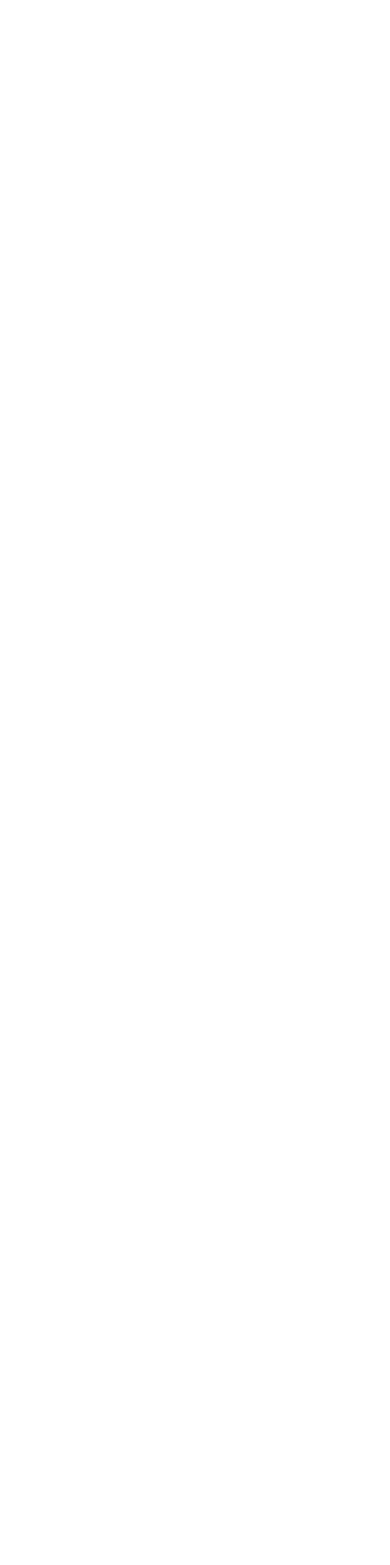
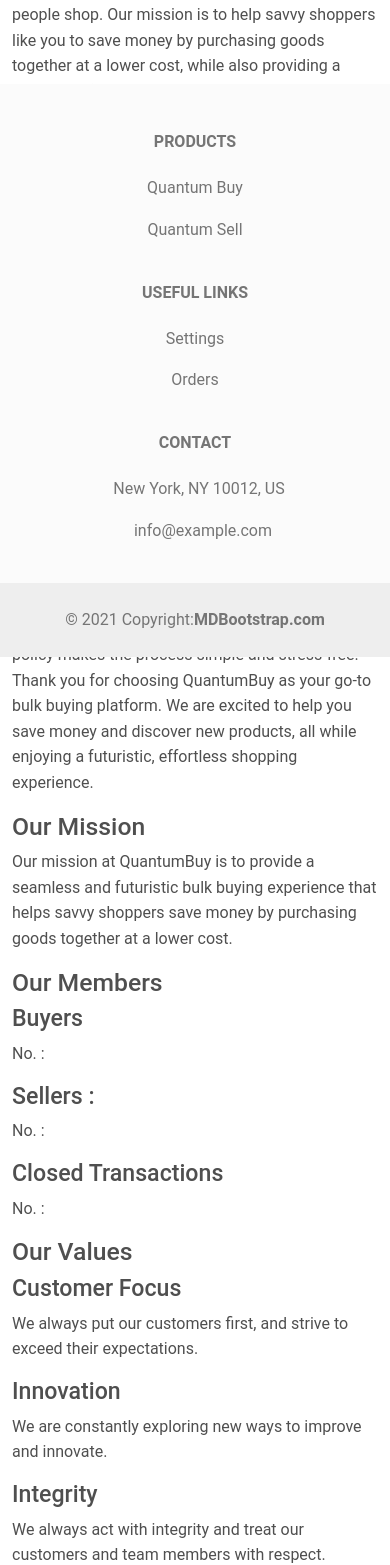
Before and after one commit to ROSUNICOLAE/QuantumBuy, a React (Create React App) app in the folder qb-frontend/: page /AboutUs in a window 390 px wide. Before the commit this address had no page. Shown: the part 187-1752 px from the top of the page. Before the commit the page ends 844 px from the top, so only its background shows below. Built offline with nearby package versions, Linux system fonts and the light colour scheme.

Commit message:
About US page addEd

```diff
--- a/package.json
+++ b/package.json
@@ -1,5 +1,6 @@
 {
   "dependencies": {
+    "react-icons": "^4.8.0",
     "react-router-dom": "^6.11.1"
   }
 }
--- a/qb-frontend/src/App.js
+++ b/qb-frontend/src/App.js
@@ -5,6 +5,7 @@ import 'mdb-react-ui-kit/dist/css/mdb.min.css';
 import HomePage from "./components/HomePage";
 import {BrowserRouter, Route, Routes} from "react-router-dom";
 import GoQuantum from "./components/GoQuantum";
+import AboutUs from "./components/AboutUs";
 
 
 function App() {
@@ -13,6 +14,7 @@ function App() {
             <Routes>
                 <Route exact path="/" element={<HomePage />} />
                 <Route path="/GoQuantum" element={<GoQuantum />} />
+                <Route path="/AboutUs" element={<AboutUs />} />
             </Routes>
         </BrowserRouter>
     );
--- /dev/null
+++ b/qb-frontend/src/components/AboutUs.css
@@ -0,0 +1,101 @@
+.about-us-page {
+  background-color: #0b0c10;
+  color: #fff;
+  padding: 100px 0;
+}
+
+.about-us-page h1 {
+  font-size: 4rem;
+  font-weight: 700;
+  margin-bottom: 40px;
+  text-align: center;
+}
+
+.about-us-page h2 {
+  font-size: 2.5rem;
+  font-weight: 500;
+  margin-top: 80px;
+}
+
+.about-us-page p {
+  font-size: 1.5rem;
+  font-weight: 400;
+  line-height: 2;
+  margin-top: 40px;
+}
+
+.about-us-page ul.team-members {
+  display: flex;
+  flex-wrap: wrap;
+  justify-content: center;
+  list-style: none;
+  margin-top: 80px;
+}
+
+.about-us-page ul.team-members li {
+  background-color: #1f2833;
+  border-radius: 10px;
+  box-shadow: 0 10px 20px rgba(0, 0, 0, 0.2);
+  margin: 20px;
+  padding: 20px;
+  text-align: center;
+  width: 300px;
+}
+
+.about-us-page ul.team-members li img {
+  border-radius: 50%;
+  height: 150px;
+  margin-bottom: 20px;
+  width: 150px;
+}
+
+.about-us-page ul.team-members li h3.name {
+  font-size: 2rem;
+  font-weight: 700;
+  margin-bottom: 10px;
+}
+
+.about-us-page ul.team-members li p.position {
+  font-size: 1.5rem;
+  font-weight: 500;
+  margin-bottom: 20px;
+}
+
+@media (max-width: 768px) {
+  .about-us-page h1 {
+    font-size: 3rem;
+    margin-bottom: 20px;
+  }
+
+  .about-us-page h2 {
+    font-size: 2rem;
+    margin-top: 60px;
+  }
+
+  .about-us-page p {
+    font-size: 1.2rem;
+    margin-top: 20px;
+  }
+
+  .about-us-page ul.team-members li {
+    margin: 10px;
+    padding: 10px;
+    width: 200px;
+  }
+
+  .about-us-page ul.team-members li img {
+    height: 100px;
+    margin-bottom: 10px;
+    width: 100px;
+  }
+
+  .about-us-page ul.team-members li h3.name {
+    font-size: 1.5rem;
+    margin-bottom: 5px;
+  }
+
+  .about-us-page ul.team-members li p.position {
+    font-size: 1.2rem;
+    margin-bottom: 10px;
+  }
+}
--- a/qb-frontend/src/components/AboutUs.js
+++ b/qb-frontend/src/components/AboutUs.js
@@ -1,35 +1,93 @@
-import React from 'react';import './App.css';
+import React from 'react';
+import { MDBContainer, MDBRow, MDBCol, MDBIcon } from 'mdb-react-ui-kit';
+import './AboutUs.css';
+import Navbar from "./Navbar";
+import Footer from "./Footer";
 
-function AboutUs(){
+function AboutUs() {
     return (
-        <div className="about-us-page">
-            <h1>About Us</h1>
-            <div className="message-container">
-                {/* Your previous message here */}
-            </div>
-            <h2>Our Mission</h2>
-            <p>Lorem ipsum dolor sit amet, consectetur adipiscing elit. Fusce auctor tortor at est porta, nec feugiat sapien bibendum. Duis id lacus ac sem viverra feugiat eu eget mi. Integer feugiat sem sed odio blandit, vel lacinia nunc gravida. Nullam vel purus et turpis elementum pharetra. </p>
-            <h2>Our Team</h2>
-            <p>Meet our team of experts who are dedicated to providing you with the best possible service.</p>
-            <ul className="team-members">
-                <li>
-                    <img src="https://via.placeholder.com/150" alt="John Doe" />
-                    <h3 className="name">John Doe</h3>
-                    <p className="position">CEO</p>
-                </li>
-                <li>
-                    <img src="https://via.placeholder.com/150" alt="Jane Smith" />
-                    <h3 className="name">Jane Smith</h3>
-                    <p className="position">COO</p>
-                </li>
-                <li>
-                    <img src="https://via.placeholder.com/150" alt="Bob Johnson" />
-                    <h3 className="name">Bob Johnson</h3>
-                    <p className="position">CTO</p>
-                </li>
-            </ul>
+        <div>
+            <Navbar />
+        <MDBContainer className='about-us-container'>
+            <MDBRow>
+                <MDBCol>
+                    <h1>About Us</h1>
+                    <p className='sub-header'>Welcome to QuantumBuy, the next-generation bulk buying platform that is revolutionizing the way people shop. Our mission is to help savvy shoppers like you to save money by purchasing goods together at a lower cost, while also providing a seamless, futuristic shopping experience.
+
+                        At QuantumBuy, we believe that buying in bulk shouldn't be a hassle. That's why we have created a state-of-the-art platform that leverages the power of technology to make the process effortless and enjoyable. With just a few clicks, you can join a group of like-minded shoppers, browse our selection of high-quality products, and place your order at a discounted price.
+
+                        We know that your time is valuable, which is why we have designed QuantumBuy to be user-friendly and intuitive. Whether you are a seasoned bulk buyer or a first-time user, you will find our platform easy to navigate and use. And with our advanced algorithms and data analysis, we can provide you with personalized recommendations and insights to help you make informed purchasing decisions.
+
+                        Our team is dedicated to providing you with the best possible shopping experience. If you have any questions or concerns, our friendly customer support team is always here to help. And if you ever need to return a product, our hassle-free return policy makes the process simple and stress-free.
+
+                        Thank you for choosing QuantumBuy as your go-to bulk buying platform. We are excited to help you save money and discover new products, all while enjoying a futuristic, effortless shopping experience.</p>
+                </MDBCol>
+            </MDBRow>
+            <MDBRow>
+                <MDBCol>
+                    <h2>Our Mission</h2>
+                    <p>
+                        Our mission at QuantumBuy is to provide a seamless and futuristic bulk buying experience that helps savvy shoppers save money by purchasing goods together at a lower cost.
+                    </p>
+                </MDBCol>
+            </MDBRow>
+            <MDBRow>
+                <MDBCol>
+                    <h2>Our Members</h2>
+                    <MDBRow>
+                        <MDBCol md='4'>
+                            <div className='team-member'>
+                                <MDBIcon icon='user-tie' className='team-member-icon' />
+                                <h3 className='name'>Buyers</h3>
+                                <p className='position'>No. :</p>
+                            </div>
+                        </MDBCol>
+                        <MDBCol md='4'>
+                            <div className='team-member'>
+                                <MDBIcon icon='user-graduate' className='team-member-icon' />
+                                <h3 className='name'>Sellers :</h3>
+                                <p className='position'>No. :</p>
+                            </div>
+                        </MDBCol>
+                        <MDBCol md='4'>
+                            <div className='team-member'>
+                                <MDBIcon icon='user' className='team-member-icon' />
+                                <h3 className='name'>Closed Transactions</h3>
+                                <p className='position'>No. :</p>
+                            </div>
+                        </MDBCol>
+                    </MDBRow>
+                </MDBCol>
+            </MDBRow>
+            <MDBRow>
+                <MDBCol>
+                    <h2>Our Values</h2>
+                    <MDBRow>
+                        <MDBCol md='4'>
+                            <div className='value'>
+                                <h3>Customer Focus</h3>
+                                <p>We always put our customers first, and strive to exceed their expectations.</p>
+                            </div>
+                        </MDBCol>
+                        <MDBCol md='4'>
+                            <div className='value'>
+                                <h3>Innovation</h3>
+                                <p>We are constantly exploring new ways to improve and innovate.</p>
+                            </div>
+                        </MDBCol>
+                        <MDBCol md='4'>
+                            <div className='value'>
+                                <h3>Integrity</h3>
+                                <p>We always act with integrity and treat our customers and team members with respect.</p>
+                            </div>
+                        </MDBCol>
+                    </MDBRow>
+                </MDBCol>
+            </MDBRow>
+        </MDBContainer>
+            <Footer />
         </div>
     );
-};
+}
 
 export default AboutUs;
--- a/qb-frontend/src/components/Footer.js
+++ b/qb-frontend/src/components/Footer.js
@@ -20,7 +20,6 @@ function Footer() {
                                 </a>
                             </p>
                         </MDBCol>
-
                         <MDBCol md='3' lg='2' xl='2' className='mx-auto mb-4'>
                             <h6 className='text-uppercase fw-bold mb-4'>Useful links</h6>
                             <p>
@@ -33,7 +32,6 @@ function Footer() {
                                     Orders
                                 </a>
                             </p>
-
                         </MDBCol>
                         <MDBCol md='4' lg='3' xl='3' className='mx-auto mb-md-0 mb-4'>
                             <h6 className='text-uppercase fw-bold mb-4'>Contact</h6>
@@ -49,7 +47,6 @@ function Footer() {
                     </MDBRow>
                 </MDBContainer>
             </section>
-
             <div className='text-center p-4' style={{backgroundColor: 'rgba(0, 0, 0, 0.05)'}}>
                 © 2021 Copyright:
                 <a className='text-reset fw-bold' href='https://mdbootstrap.com/'>
--- a/qb-frontend/src/components/Navbar.js
+++ b/qb-frontend/src/components/Navbar.js
@@ -1,5 +1,5 @@
 import React, { useState } from 'react';
-import { Link } from 'react-router-dom';
+import {Link, Route} from 'react-router-dom';
 import {
     MDBContainer,
     MDBNavbar,
@@ -11,6 +11,7 @@ import {
     MDBCollapse,
     MDBIcon
 } from 'mdb-react-ui-kit';
+import AboutUs from "./AboutUs";
 
 function Navbar() {
     const [showNav, setShowNav] = useState(false);
@@ -47,7 +48,7 @@ function Navbar() {
                         </MDBNavbarItem>
                         <MDBNavbarItem className='text-center p-4'>
                             <MDBNavbarLink>
-                                <Link to='/AboutUs'> About </Link>
+                                <Link to='/AboutUs'>About</Link>
                             </MDBNavbarLink>
                         </MDBNavbarItem>
                     </MDBNavbarNav>
```
Also changed, not shown: qb-frontend/src/App.css (+89 -36 lines), 1 other file (tests, documents, lock files or other folders).
